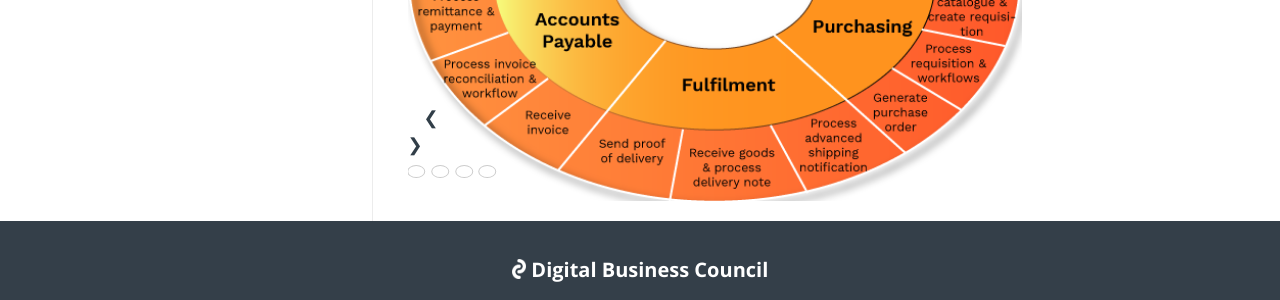
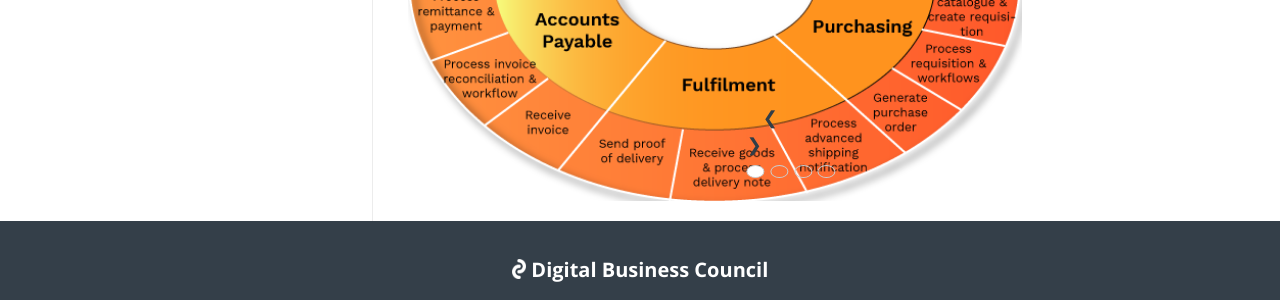
Before and after one commit to Digital-Business-Council/Digital-Business-Council.github.io, a Jekyll site: the page built from pages/business-zone/business-processes.md, in a window 1280 px wide. Shown: the part 1294-1594 px from the top of the page. Built offline with Jekyll 4.4.1, drawn with Linux system fonts in a browser that asks for light colours.

Commit message:
Update business-processes.md

```diff
--- a/pages/business-zone/business-processes.md
+++ b/pages/business-zone/business-processes.md
@@ -32,11 +32,11 @@ It means that any business can create and process invoices consistently, securel
 .w3-display-bottommiddle{position:absolute;left:50%;bottom:0;transform:translate(-50%,0%);-ms-transform:translate(-50%,0%)}
 .w3-center{display:inline-block;width:auto}
 .w3-large{font-size:18px!important}
-.w3-display-container{position:relative}
+.w3-section{margin-top:16px!important;margin-bottom:16px!important}
+.w3-content{max-width:980px;margin:auto;font-family:Verdana,sans-serif;font-size:15px;line-height:1.5;overflow-x:hidden}
 .w3-container{padding:0.01em 16px}
 .w3-container:after,.w3-container:before{content:"";display:table;clear:both}
-.w3-section{margin-top:16px!important;margin-bottom:16px!important}
-.w3-content{max-width:980px;margin:auto;font-family:Verdana,sans-serif;font-size:15px;line-height:1.5;overflow-x:hidden}
+.w3-display-container{position:relative}
 </style>
 
 <div>
@@ -50,7 +50,7 @@ It means that any business can create and process invoices consistently, securel
   <img class="mySlides" src="{{site.url | absolute}}/images/einvoicing-current-state2.png" style="width:80%">
   <img class="mySlides" src="{{site.url | absolute}}/images/einvoicing-approach.png" style="width:80%">
 
-  <div class="w3-center w3-section w3-large w3-text-white w3-display-bottommiddle" style="width:100%">
+  <div class="w3-center w3-section w3-large w3-text-white w3-display-bottommiddle" >
     <div class="w3-left w3-padding-left w3-hover-text-khaki" onclick="plusDivs(-1)">&#10094;</div>
     <div class="w3-right w3-padding-right w3-hover-text-khaki" onclick="plusDivs(1)">&#10095;</div>
     <span class="w3-badge dotObjects w3-border w3-transparent w3-hover-white" onclick="currentDiv(1)"></span>
```
